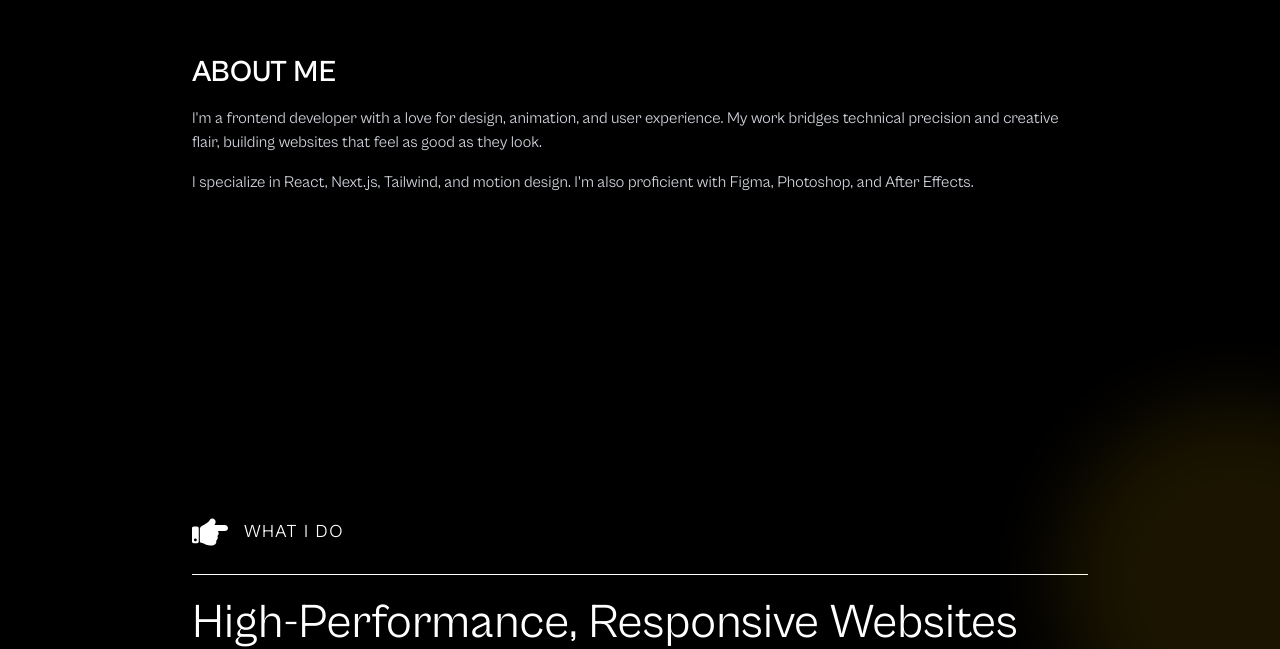
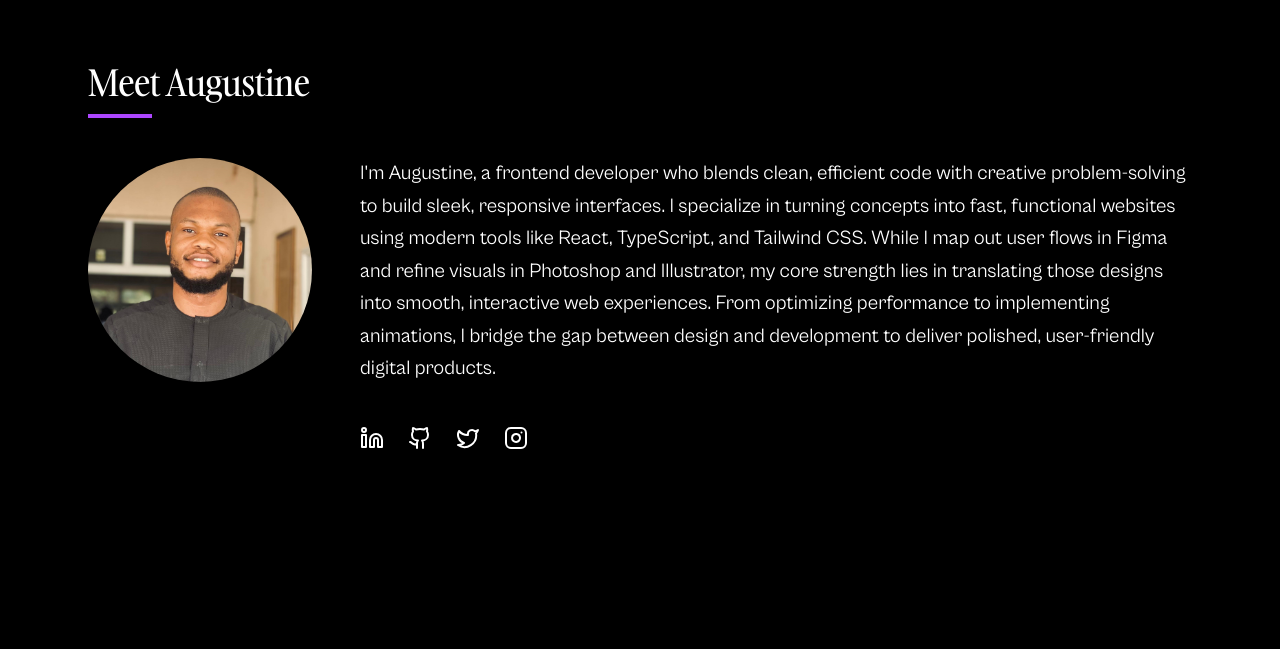
Before and after one commit to augustine-ugwu/newportfolio, a Next.js app: page / in a window 1280 px wide. Shown: the part 602-1251 px from the top of the page. Built offline with nearby package versions, Linux system fonts and the light colour scheme.

Commit message:
Quick fix: Updated info on portfolio

```diff
--- a/package.json
+++ b/package.json
@@ -9,11 +9,14 @@
     "lint": "next lint"
   },
   "dependencies": {
+    "@emailjs/browser": "^4.4.1",
     "canvas-confetti": "^1.9.3",
     "framer-motion": "^12.7.5",
+    "lucide-react": "^0.511.0",
     "next": "15.3.1",
     "react": "^19.0.0",
     "react-dom": "^19.0.0",
+    "react-hot-toast": "^2.5.2",
     "react-icons": "^5.5.0",
     "react-intersection-observer": "^9.16.0",
     "react-scroll": "^1.9.3"
--- a/src/app/components/About.js
+++ b/src/app/components/About.js
@@ -2,28 +2,111 @@
 "use client";
 
 import { motion } from "framer-motion";
+import {
+  GithubIcon,
+  TwitterIcon,
+  Mail,
+  LinkedinIcon,
+  InstagramIcon,
+} from "lucide-react";
+
+const textFade = {
+  hidden: { opacity: 0, y: 20 },
+  visible: (i) => ({
+    opacity: 1,
+    y: 0,
+    transition: {
+      delay: i * 0.2,
+      duration: 0.6,
+      ease: "easeOut",
+    },
+  }),
+};
 
 const About = () => {
+  const paragraphs = [
+    `I'm Augustine, a frontend developer who blends clean, efficient code with creative problem-solving to build sleek, responsive interfaces. I specialize in turning concepts into fast, functional websites using modern tools like React, TypeScript, and Tailwind CSS. While I map out user flows in Figma and refine visuals in Photoshop and Illustrator, my core strength lies in translating those designs into smooth, interactive web experiences. From optimizing performance to implementing animations, I bridge the gap between design and development to deliver polished, user-friendly digital products.`,
+  ];
+
   return (
     <motion.section
       id="about"
-      className="relative z-10 max-w-4xl mx-auto space-y-4 text-gray-300 md:py-20"
-      initial={{ opacity: 0 }}
-      whileInView={{ opacity: 1 }}
-      viewport={{ once: true }}
-      transition={{ duration: 0.6 }}>
-      <h2 className="md:text-3xl text-2xl font-semibold text-white">
-        ABOUT ME
-      </h2>
-      <p>
-        I'm a frontend developer with a love for design, animation, and user
-        experience. My work bridges technical precision and creative flair,
-        building websites that feel as good as they look.
-      </p>
-      <p>
-        I specialize in React, Next.js, Tailwind, and motion design. I'm also
-        proficient with Figma, Photoshop, and After Effects.
-      </p>
+      className="relative z-10 max-w-6xl px-6 mx-auto text-white md:pt-20"
+      initial="hidden"
+      whileInView="visible"
+      viewport={{ once: true, amount: 0.2 }}>
+      <motion.h2
+        className="text-white text-2xl md:text-4xl font-medium tracking-tight mb-10 relative inline-block after:content-[''] after:block after:h-1 after:w-16 after:mt-3 after:bg-purple-500 text-center md:text-left"
+        initial={{ opacity: 0, y: -10 }}
+        animate={{ opacity: 1, y: 0 }}
+        transition={{ duration: 0.5 }}
+        style={{ fontFamily: "Gambarino" }}>
+        Meet Augustine
+      </motion.h2>
+
+      <div className="flex flex-col md:flex-row items-center md:items-start gap-12 text-center md:text-left">
+        {/* Profile Image */}
+        <motion.div
+          initial={{ opacity: 0, scale: 0.8 }}
+          whileInView={{ opacity: 1, scale: 1 }}
+          transition={{ duration: 0.6 }}
+          className="shrink-0">
+          <img
+            src="/images/profile_img.jpg"
+            alt="Augustine Ugwu"
+            className="w-40 h-40 md:w-56 md:h-56 object-cover rounded-full shadow-lg"
+          />
+        </motion.div>
+
+        {/* Text + Social Links */}
+        <div className="flex-1 space-y-6">
+          {paragraphs.map((text, i) => (
+            <motion.p
+              key={i}
+              className="leading-relaxed text-lg md:text-xl text-white"
+              custom={i}
+              variants={textFade}>
+              {text}
+            </motion.p>
+          ))}
+
+          {/* Social Links */}
+          <div className="flex justify-center md:justify-start gap-6 pt-4">
+            <a
+              href="https://www.linkedin.com/in/augustine-ugwu-2b9243228/"
+              target="_blank"
+              rel="noopener noreferrer"
+              className="hover:text-purple-400 transition"
+              aria-label="LinkedInIcon">
+              <LinkedinIcon size={24} />
+            </a>
+            <a
+              href="https://github.com/augustine-ugwu"
+              target="_blank"
+              rel="noopener noreferrer"
+              className="hover:text-purple-400 transition"
+              aria-label="GitHubIcon">
+              <GithubIcon size={24} />
+            </a>
+            <a
+              href="https://x.com/mallamhillz?t=6W5Os90DgOUArjCu9oFp5g&s=09"
+              target="_blank"
+              rel="noopener noreferrer"
+              className="hover:text-purple-400 transition"
+              aria-label="TwitterIcon">
+              <TwitterIcon size={24} />
+            </a>
+            <a
+              href="https://www.instagram.com/visualsby_ebuka?igsh=MWd5em9yeTRhNjRyOQ=="
+              target="_blank"
+              rel="noopener noreferrer"
+              className="hover:text-purple-400 transition"
+              aria-label="InstagramIcon">
+              <InstagramIcon size={24} />
+            </a>
+          </div>
+        </div>
+      </div>
     </motion.section>
   );
 };
--- a/src/app/components/Experience.js
+++ b/src/app/components/Experience.js
@@ -3,33 +3,61 @@
 
 import { motion } from "framer-motion";
 
+const experiences = [
+  {
+    role: "Fullstack Developer - Demand Point Skills and Services",
+    period: "2024 - Present",
+    description:
+      "Initially joined on a contract to design their mobile app UI, then earned a full-time position as a fullstack developer. Currently building and maintaining scalable web applications using modern tech stacks.",
+  },
+  {
+    role: "Front End Developer - Pollcraft, Nigeria",
+    period: "Oct 2022 - Feb 2023",
+    description:
+      "Worked closely with stakeholders to align on design strategies and best practices. Delivered iterations in an Agile workflow and tested web-based functionality for voter engagement. Actively researched emerging web trends for future implementation.",
+  },
+  {
+    role: "Web Developer - Mercado, Kano",
+    period: "Nov 2019 - Aug 2022",
+    description:
+      "Collaborated with designers and project managers to ensure efficient and timely project delivery. Improved performance and reduced downtime by 10% through systematic optimizations. Troubleshot and maintained key client websites using modern technologies.",
+  },
+  {
+    role: "Intern - Aptech, Kano",
+    period: "Sep 2018 - Aug 2019",
+    description:
+      "Built UI components using JavaScript, HTML5, and CSS3. Managed multiple tasks with minimal supervision and documented changes for team knowledge sharing.",
+  },
+];
+
 const Experience = () => {
   return (
     <motion.section
       id="experience"
-      className="relative z-10 max-w-4xl mx-auto space-y-6 text-gray-300"
+      className="relative z-10 max-w-4xl mx-auto space-y-10 text-gray-300 pt-16"
       initial={{ opacity: 0 }}
       whileInView={{ opacity: 1 }}
       viewport={{ once: true }}
       transition={{ duration: 0.6 }}>
-      <h2 className="md:text-3xl text-2xl font-semibold text-white uppercase">
+      <h2 className="text-3xl md:text-3xl font-semibold text-white uppercase mb-6 pb-2">
         Experience
       </h2>
-      <div>
-        <h3 className="text-xl font-medium">Freelance Web Designer</h3>
-        <p className="text-sm text-gray-400">2023 - Present</p>
-        <p>
-          Designed and developed custom web solutions for startups and small
-          businesses.
-        </p>
-      </div>
-      <div>
-        <h3 className="text-xl font-medium">Frontend Intern - Tech Org</h3>
-        <p className="text-sm text-gray-400">2022 - 2023</p>
-        <p>
-          Contributed to scalable component development and user experience
-          improvement.
-        </p>
+
+      <div className="space-y-8">
+        {experiences.map((exp, idx) => (
+          <motion.div
+            key={idx}
+            whileHover={{
+              scale: 1.02,
+              backgroundColor: "rgba(128, 90, 213, 0.1)",
+            }}
+            transition={{ type: "spring", stiffness: 300 }}
+            className="border-l-4 border-purple-500 pl-4 py-4 px-3 rounded-md hover:shadow-lg cursor-pointer duration-200">
+            <h3 className="text-xl font-semibold text-white">{exp.role}</h3>
+            <p className="text-sm text-gray-400 mb-2">{exp.period}</p>
+            <p className="text-gray-300 leading-relaxed">{exp.description}</p>
+          </motion.div>
+        ))}
       </div>
     </motion.section>
   );
--- a/src/app/components/Hero.js
+++ b/src/app/components/Hero.js
@@ -2,10 +2,13 @@
 
 import { useState, useEffect } from "react";
 import { motion, AnimatePresence } from "framer-motion";
-import { Link as ScrollLink } from "react-scroll";
-import { FaGithub, FaLinkedin, FaTwitter, FaEnvelope } from "react-icons/fa";
+import Link from "next/link";
 
-const roles = ["a Graphic Designer", "a UI/UX Designer", "a Frontend Engineer"];
+const roles = [
+  "a Frontend Developer",
+  "a UI/UX Designer",
+  "a Graphic Designer",
+];
 
 const Hero = () => {
   const [index, setIndex] = useState(0);
@@ -52,7 +55,7 @@ const Hero = () => {
       </motion.h1>
 
       <motion.div
-        className="text-4xl flex items-center gap-2 md:pl-30"
+        className="text-4xl font-medium sm:text-5xl flex items-center gap-2 md:pl-30"
         initial={{ opacity: 0 }}
         animate={{ opacity: 1 }}
         transition={{ delay: 1 }}
@@ -109,56 +112,13 @@ const Hero = () => {
         <div className="hidden sm:block text-white">|</div>
 
         {/* WORK WITH ME button */}
-        <ScrollLink
-          to="contact"
-          smooth={true}
-          duration={500}
-          offset={-80}
+        <Link
+          href="/contact"
           className="cursor-pointer bg-white text-black px-6 py-2 rounded-full font-medium hover:bg-gray-200 transition-all duration-300">
+          {" "}
           WORK WITH ME
-        </ScrollLink>
+        </Link>
       </motion.div>
-
-      {/* <motion.div
-        className="flex gap-6 mt-8"
-        initial={{ opacity: 0 }}
-        animate={{ opacity: 1 }}
-        transition={{ delay: 1.4 }}>
-        {[
-          {
-            icon: <FaGithub size={24} />,
-            href: "https://github.com/yourusername",
-            label: "GitHub Profile",
-          },
-          {
-            icon: <FaLinkedin size={24} />,
-            href: "https://www.linkedin.com/in/yourusername",
-            label: "LinkedIn Profile",
-          },
-          {
-            icon: <FaTwitter size={24} />,
-            href: "https://twitter.com/yourusername",
-            label: "Twitter Profile",
-          },
-          {
-            icon: <FaEnvelope size={24} />,
-            href: "mailto:your.email@example.com",
-            label: "Email",
-          },
-        ].map(({ icon, href, label }) => (
-          <motion.a
-            key={label}
-            href={href}
-            target="_blank"
-            rel="noopener noreferrer"
-            aria-label={label}
-            className="text-gray-400 hover:text-white transition-colors"
-            whileHover={{ scale: 1.2 }}
-            whileTap={{ scale: 0.95 }}>
-            {icon}
-          </motion.a>
-        ))}
-      </motion.div> */}
     </motion.section>
   );
 };
--- a/src/app/page.js
+++ b/src/app/page.js
@@ -8,13 +8,14 @@ import Experience from "./components/Experience";
 import Footer from "./components/Footer";
 import Services from "./components/Services";
 import CustomCursor from "./components/CustomCursor";
+import Testimonial from "./components/Testimonial";
 
 export default function Home() {
   return (
     <>
       <CustomCursor />
       <Navbar />
-      <main className="relative overflow-hidden min-h-screen px-6 pt-44 pb-32 space-y-40 font-[var(--font-geist-sans)] bg-black text-white">
+      <main className="relative overflow-hidden min-h-screen px-6 pt-44 space-y-40 font-[var(--font-geist-sans)] bg-black text-white">
         {/* Blur Glow Spots */}
         <div className="absolute top-10 left-[-100px] w-[300px] h-[300px] bg-purple-500 opacity-20 blur-3xl rounded-full z-0" />
         <div className="absolute bottom-10 right-[-150px] w-[400px] h-[400px] bg-blue-500 opacity-20 blur-3xl rounded-full z-0" />
@@ -27,6 +28,7 @@ export default function Home() {
         <Services />
         <Portfolio />
         <Experience />
+        <Testimonial />
         <Footer />
       </main>
     </>
```
Also changed, not shown: src/app/components/Navbar.js (+8 -13 lines), 1 other file (tests, documents, lock files or other folders).
